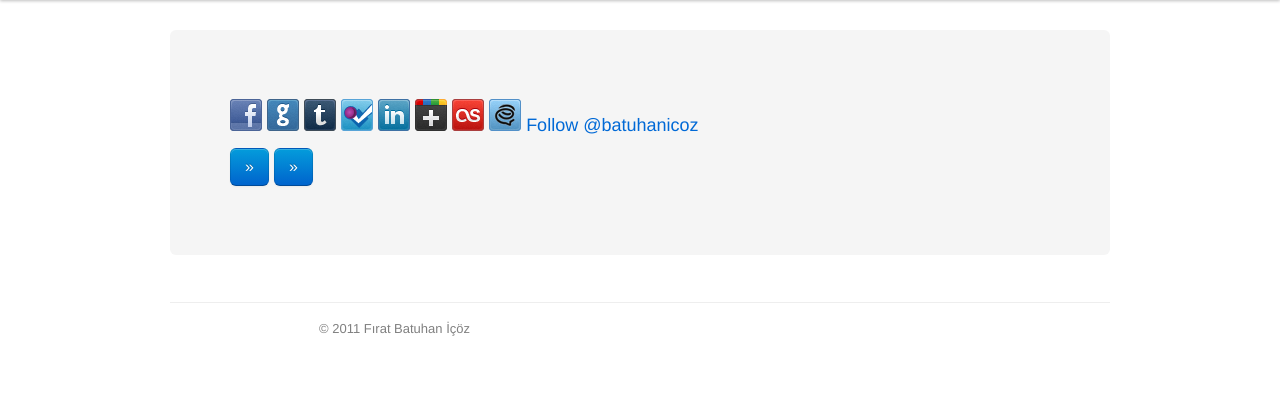
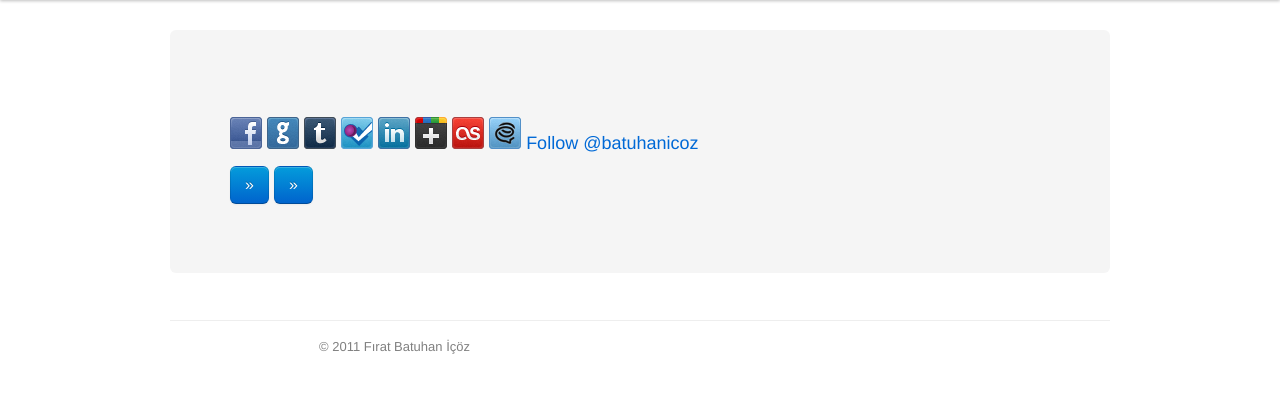
Before and after one commit to batuhan/batuhan, a PHP site: template views/homepage.html.twig in a window 1280 px wide. Shown: the part 40-433 px from the top of the page. Run offline with PHP 8.4, Linux system fonts and the light colour scheme; the template is opened without the code that fills it, so the values that code supplies are empty; some libraries are stand-ins or nearby versions.

Commit message:
added some space before the icons

```diff
--- a/views/homepage.html.twig
+++ b/views/homepage.html.twig
@@ -9,6 +9,7 @@
         <p>{{ app.translator.trans('homepage_tagline') }}</p>
  		<p>{{ app.translator.trans('homepage_currently') }}</p>
 		<!-- p>I've been around for {{ beenalivefor }}.</p -->
+		<div class="clearfix"></div>
         <p style="text-decoration:none">
        	<a href="http://www.facebook.com/batuhanicoz">
     		<img src="./assets/img/icons/facebook-32x32.png" border="0" alt="Facebook" />
```
